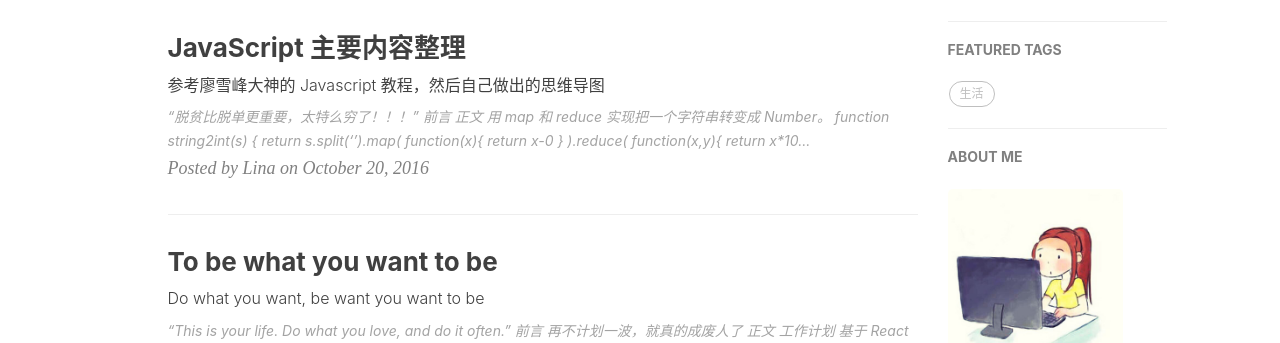
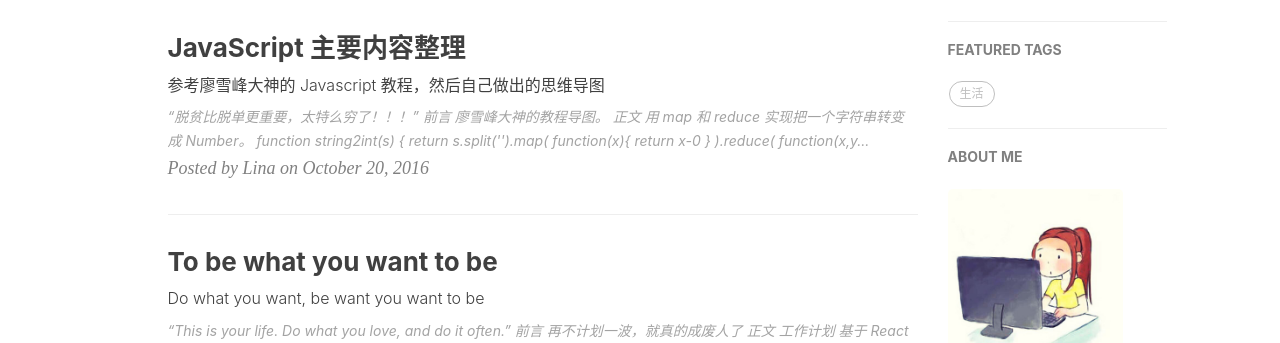
Before and after one commit to LizzieZhao/Blog, a Jekyll site: the page built from index.html, in a window 1280 px wide. Shown: the part 437-780 px from the top of the page. Built offline with Jekyll 4.4.1, drawn with Linux system fonts in a browser that asks for light colours; nearby versions of some CDN libraries; the list of posts is cut into pages by our own code; comment, search, counter and statistics services are not loaded.

Commit message:
update post

````diff
--- a/_posts/2016-10-20-javascript.markdown
+++ b/_posts/2016-10-20-javascript.markdown
@@ -15,6 +15,9 @@
 
 ## 前言
 
+廖雪峰大神的教程导图。
+
+![Javascript 思维导图](/img/in-posts/javascript_01.png)
 
 ---
 
@@ -22,21 +25,27 @@
 
 1. 用 map 和 reduce 实现把一个字符串转变成 Number。
 
+```javascript
     function string2int(s) {
       return s.split('').map( function(x){ return x-0 } ).reduce( function(x,y){ return x*10+y } );
     }
+```
 
 2. 用 map 实现把不规范的英文名字，变为首字母大写，其他小写的规范名字。例如输入：['adam', 'LISA', 'barT']，输出：['Adam', 'Lisa', 'Bart']。
 
+```javascript
     function normalize(arr) {
       return arr.map( function(x){ let tail = x.substring(1).toLowerCase(); let head = x[0].toUpperCase(); return tail+head;});
     }
+```
 
 3. 用 map 把数组内的字符串转变为 Number。
 
+```javascript
     function array2int(arr) {
       return arr.map( function(x){ return +x } );
     }
+```
 
 ---
 
````
Also changed, not shown: img/in-posts/javascript_01.png (added).
